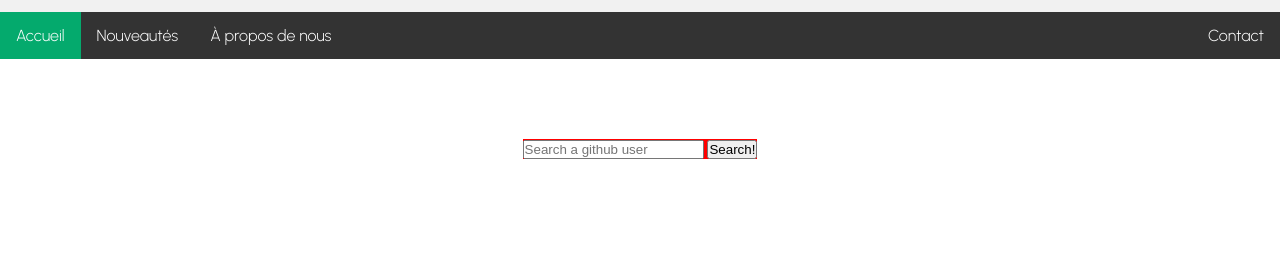
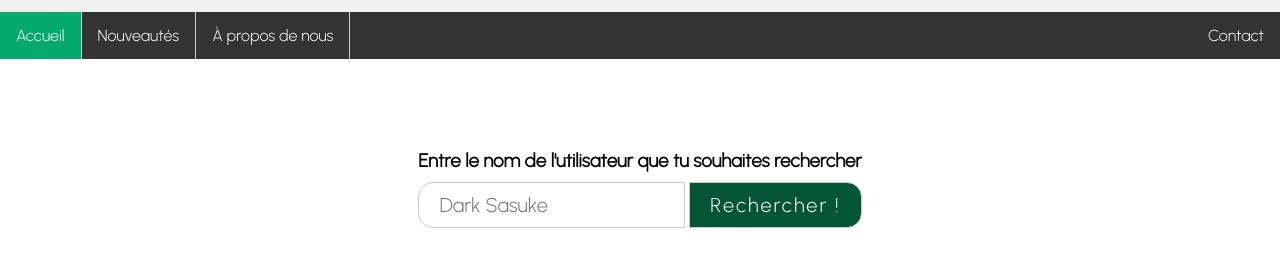
Before and after one commit to WallAshing/Search_github_user, a plain HTML site: page index.html in a window 1280 px wide. Shown: the part 205-472 px from the top of the page. Drawn offline with Linux system fonts and the light colour scheme.

Commit message:
form input+btn css, (manquera css pour les résultats de recherche)

```diff
--- a/css/style.css
+++ b/css/style.css
@@ -11,6 +11,10 @@ h1 {
 
 h2 {
     padding: 20px;
+}
+
+h3 {
+    padding: 10px;
 }
 
 body {
@@ -40,6 +44,10 @@ ul {
 }
 li {
     float: left;
+    border-right: 1px solid #CCCCCC;
+}
+li:last-child {
+    border-right: none;
 }
 li a {
     display: block;
@@ -64,11 +72,34 @@ li a:hover:not(.active) {
 }
 form {
     display: inline-block;
-    background-color: red;
+    /* background-color: red; */
+
 }
 #usr-fld {
-
+    margin: 0;
+    padding: 10px 20px;
+    font-family: 'Urbanist', sans-serif;
+    font-size: 20px;
+    border: 1px solid #CCCCCC;
+    border-top-left-radius: 15px;
+    border-bottom-left-radius: 15px;
+}
+#usr-fld:focus {
+    border: 1px solid #CCCCCC;
 }
 #usr-btn {
-
+    margin: 0;
+    padding: 10px 20px;
+    font-family: 'Urbanist', sans-serif;
+    font-size: 20px;
+    letter-spacing: 2px;
+    color: white;
+    background-color: #035537;
+    transition: 0.3s;
+    border: 1px solid #CCCCCC;
+    border-top-right-radius: 15px;
+    border-bottom-right-radius: 15px;
 }
+#usr-btn:hover {
+    background-color: #04AA6D;
+}
--- a/index.html
+++ b/index.html
@@ -24,9 +24,10 @@
 
       <main>
             <div id="center-form">
+                  <h3> Entre le nom de l'utilisateur que tu souhaites rechercher </h3>
             <form action="" method="POST">
-                  <input type="text" id="usr-fld" placeholder="Search a github user" name="username">
-                  <button id="usr-btn">Search!</button>
+                  <input type="text" id="usr-fld" placeholder="Dark Sasuke" name="username">
+                  <button id="usr-btn">Rechercher !</button>
             </form>
             </div>
       </main>
```
